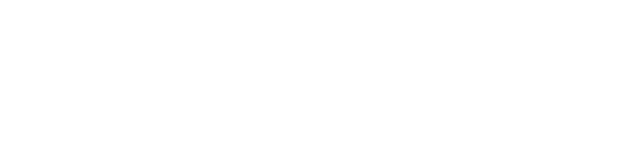
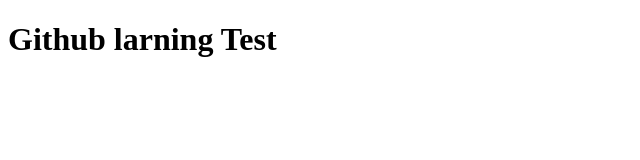
Before and after one commit to alamin360am/my-firstone, a plain HTML site: page index.html in a window 1280 px wide. Shown: the whole page, without its empty margins (0-640 px from the left). Drawn offline with Linux system fonts and the light colour scheme.

Commit message:
learning

```diff
--- a/index.html
+++ b/index.html
@@ -7,6 +7,6 @@
           <title>Document</title>
 </head>
 <body>
-
+          <h1>Github larning Test</h1>
 </body>
 </html>
```
